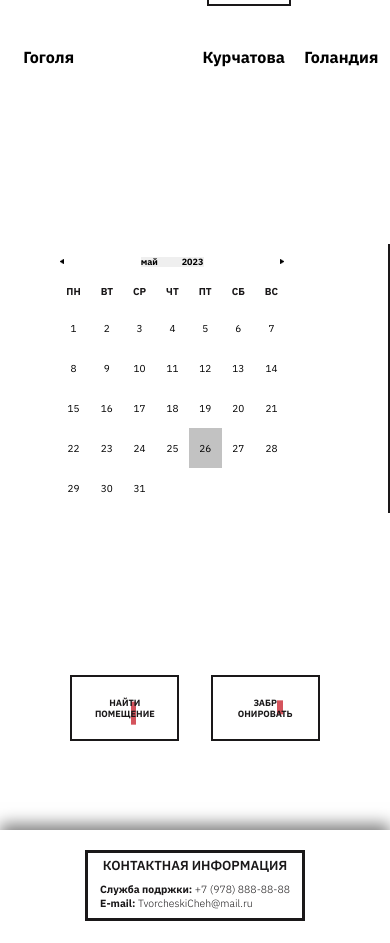
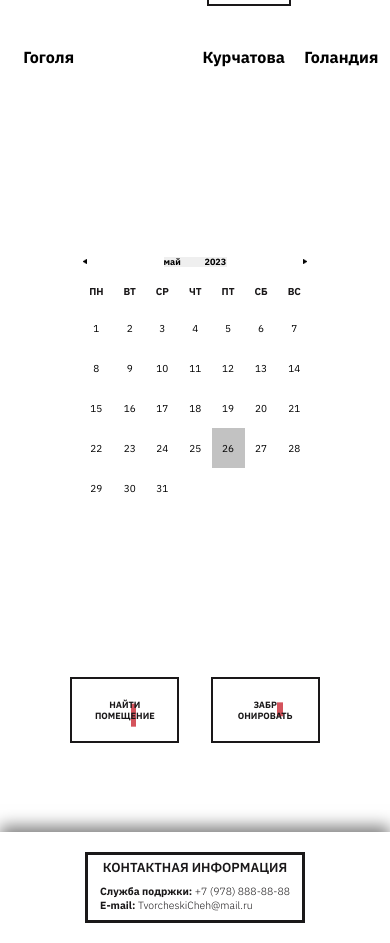
Before and after one commit to elkucher666/cw, a PHP site: page /Main.html in a window 390 px wide. Shown: the part 617-1560 px from the top of the page. Before the commit the page ends 1538 px from the top, so only its background shows below. Run offline with PHP 8.4, Linux system fonts and the light colour scheme; data comes from the database, SQL or seed files in the repository; some libraries are stand-ins or nearby versions.

Commit message:
Style calendar event

```diff
--- a/Main.html
+++ b/Main.html
@@ -16,8 +16,6 @@
         <div class="header">
             <img class="LogoImg" src="img/MainLogo2.png">
             <div class="linename">
-                <!-- <div class="decor-1"></div>
-                <div class="decor-2"></div> -->
                 <p class="name">РАС<span class="decor-1">П</span>ИСАНИЕ МАСТЕ<span class="decor-2">Р</span>СКИХ</p>
             </div>
         </div>
@@ -33,11 +31,9 @@
         </div>
         <div class="content">
             <div class="hellomess">
-                <!-- <div class="decor2"></div> -->
                 <div class="messege">Здраствуте, дорогие посетители!
                     <br>На сайте “РАСПИСАНИ МАСТЕРСКИХ” вы можете узнать полную информацию о помещениях, а так же их забронировать.
                 </div>
-                <!-- <div class="decor3"></div> -->
             </div>
             <div id="catalogstr"></div>
             <div class="catalog">
@@ -50,11 +46,7 @@
                 </div>
                 <div class="worktimeroom">
                     <div id="calendar-1" class="my-class"></div>
-                    <!--div class="datework" name="datework">
-
-                    </div-->
                     <div class="calendarev-events-container"></div>
-
                 </div>
             </div>
             <div id="book" class="buttons">
@@ -90,7 +82,7 @@
                     <select class="timeend">
                         <option>15:00</option>
                         <option>16:00</option>
-                        <option>17:00</option>
+                        <option>15:00</option>
                         <option>18:00</option>
                         <option>19:00</option>
                         <option>20:00</option>
--- a/css/mainstyle.css
+++ b/css/mainstyle.css
@@ -37,7 +37,7 @@
   color: #1A1819;
   font-family: "IBM Plex Sans", sans-serif;
   font-weight: 700;
-  font-size: calc(2.0833333333vw + 10px);
+  font-size: 2.0833333333vw;
   margin: -1px 30px;
   white-space: nowrap;
   padding: 1px 30px;
@@ -624,6 +624,16 @@
     font-size: calc(2.0833333333vw + 10px);
     margin: 10px 30px;
   }
+  .catalog .worktimeroom {
+    display: flex;
+    flex-direction: column;
+    align-items: center;
+  }
+  .catalog .worktimeroom .calendarev-events-container {
+    border: none;
+    border-top: 2px solid #1A1819;
+    width: auto;
+  }
 }
 @media (max-width: 800px) {
   .header {
--- a/css/mainstyle.scss
+++ b/css/mainstyle.scss
@@ -33,7 +33,6 @@
         width: 7%;
     }
     .linename {
-        //border: 2px solid $black;
         margin-right: 10%;
         height: min-content;
         width: fit-content;
@@ -41,7 +40,7 @@
             color: $black;
             font-family: $font;
             font-weight: 700;
-            font-size: calc(40 * $display + 10px);
+            font-size: calc(40 * $display);
             margin: -1px 30px;
             white-space: nowrap;
             padding: 1px 30px;
@@ -667,6 +666,18 @@
             }
         }
     }
+    .catalog {
+        .worktimeroom {
+            display: flex;
+            flex-direction: column;
+            align-items: center;
+            .calendarev-events-container {
+                border: none;
+                border-top: 2px solid $black;
+                width: auto;
+            }
+        }
+    }
 }
 @media (max-width: 800px) {
     .header {
```
Also changed, not shown: 1 other file.
